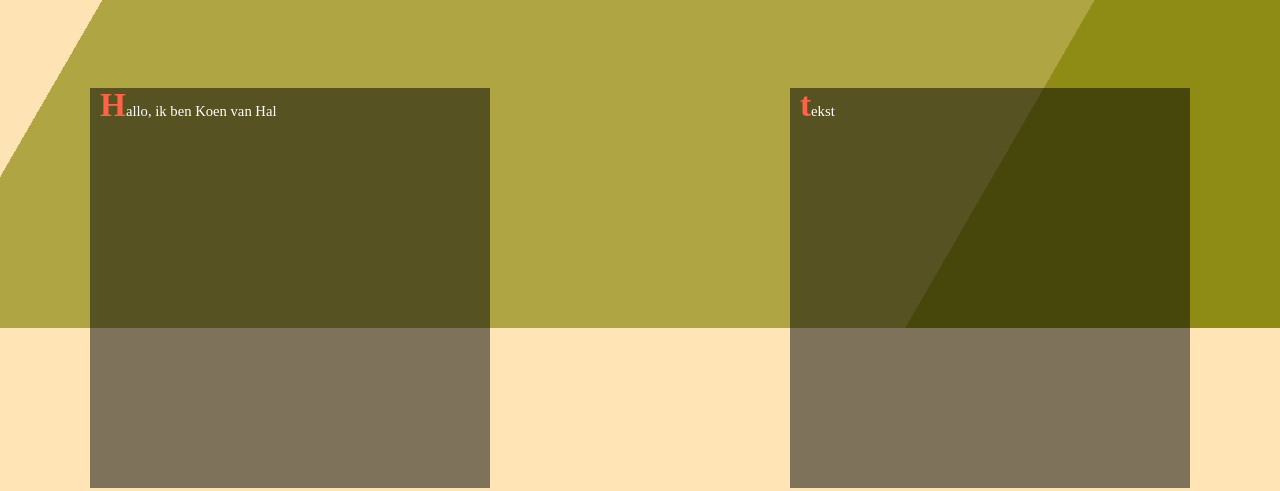
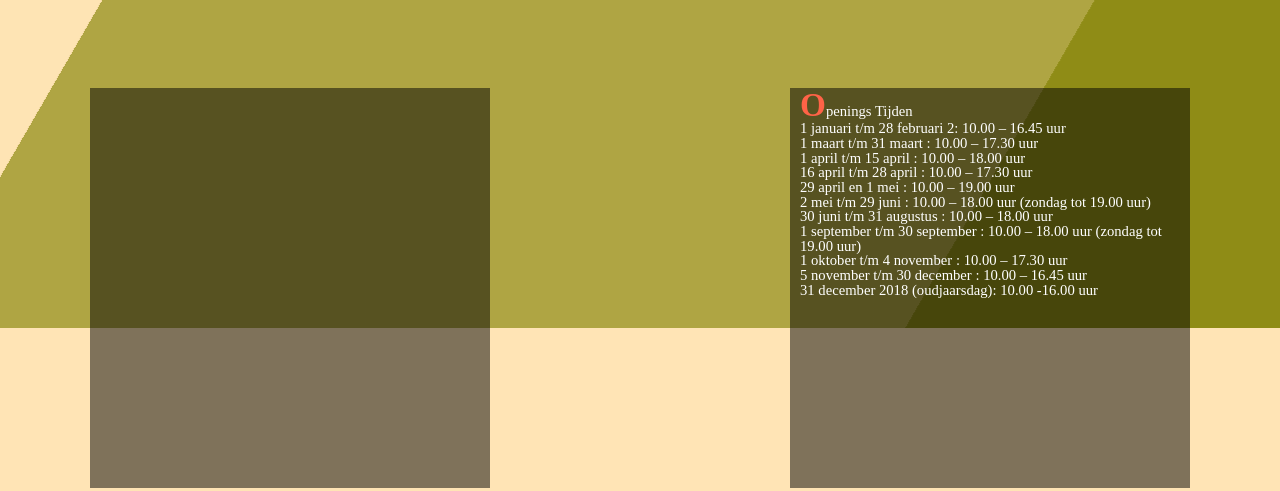
Before and after one commit to koentjevh99/Website, a plain HTML site: page tijden.html in a window 1280 px wide. Shown: the part 472-963 px from the top of the page. Drawn offline with nearby package versions, Linux system fonts and the light colour scheme; a small style sheet from the web is missing.

Commit message:
Update tijden.html

```diff
--- a/tijden.html
+++ b/tijden.html
@@ -64,7 +64,7 @@
 
       <div class="maintext1" data-aos="fade-right" data-aos-offset="400">
 
-        <p class="animate__animated animate__backInLeft">Hallo, ik ben Koen van Hal</p>
+        <p class="animate__animated animate__backInLeft"></p>
 
       </div>
 
@@ -72,7 +72,18 @@
 
       <div class="maintext2" data-aos="fade-left" data-aos-offset="400">
 
-        <p class="animate__animated animate__backInRight">tekst</p>
+        <p class="animate__animated animate__backInRight">Openings Tijden<br>
+1 januari t/m 28 februari 2: 10.00 – 16.45 uur<br>
+1 maart t/m 31 maart : 10.00 – 17.30 uur<br>
+1 april t/m 15 april : 10.00 – 18.00 uur<br>
+16 april t/m 28 april : 10.00 – 17.30 uur<br>
+29 april en 1 mei : 10.00 – 19.00 uur<br>
+2 mei t/m 29 juni : 10.00 – 18.00 uur (zondag tot 19.00 uur)<br>
+30 juni t/m 31 augustus : 10.00 – 18.00 uur<br>
+1 september t/m 30 september : 10.00 – 18.00 uur (zondag tot 19.00 uur)<br>
+1 oktober t/m 4 november : 10.00 – 17.30 uur<br>
+5 november t/m 30 december : 10.00 – 16.45 uur<br>
+31 december 2018 (oudjaarsdag): 10.00 -16.00 uur</p><br>
 
       </div>
 
```
